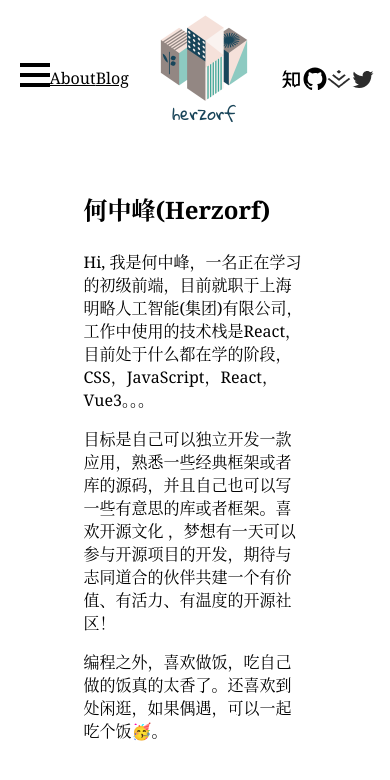
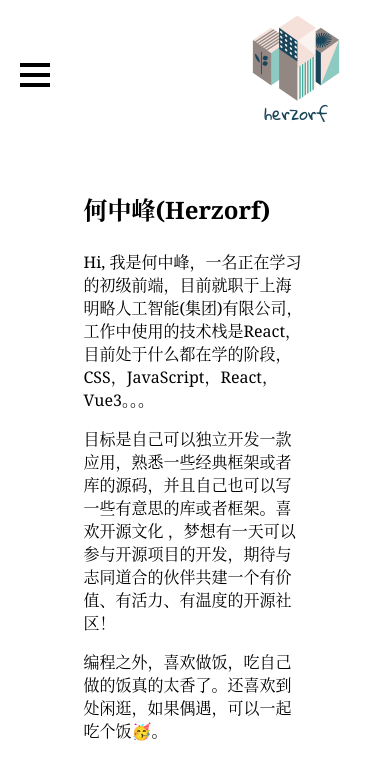
Before and after one commit to herzorf/herzorf, a Vue app: page /#/about in a window 390 px wide. Shown: the top 780 px of the page. Built offline with nearby package versions, Linux system fonts and the light colour scheme.

Commit message:
导航栏响应式

```diff
--- a/src/components/header/components/social/social.vue
+++ b/src/components/header/components/social/social.vue
@@ -24,9 +24,7 @@
 </template>
 
 <script lang="ts" setup>
-import Svg from '../../../svg/svg.vue';
-
-
+  import Svg from "../../../svg/svg.vue";
 </script>
 <style lang="scss">
   .social {
--- a/src/components/header/header.vue
+++ b/src/components/header/header.vue
@@ -10,7 +10,7 @@
       </li>
     </ul>
     <router-link to="/"><img :src="Logo" alt="logo" /></router-link>
-    <Social />
+    <Social class="media" />
   </header>
 </template>
 <script lang="ts" setup>
@@ -36,6 +36,11 @@
           border-bottom: 1px solid black;
         }
       }
+      @media (max-width: 576px) {
+        & {
+          display: none;
+        }
+      }
     }
 
     a {
@@ -46,5 +51,10 @@
       width: 150px;
       height: 150px;
     }
+    @media (max-width: 576px) {
+      .media {
+        display: none;
+      }
+    }
   }
 </style>
```
Lines whose indentation alone changed are shown as unchanged.
